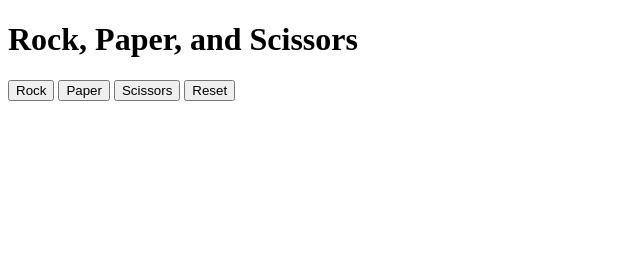
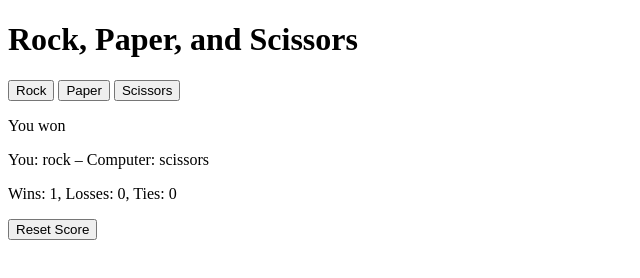
Before and after one commit to KingsleyUdegbunam/JavascriptProjects, a plain HTML site: page rock-paper-scissors/index.html in a window 1280 px wide. Both pictures are taken after a click on the button "Rock". Shown: the whole page, without its empty margins (0-640 px from the left). Drawn offline with Linux system fonts and the light colour scheme.

Commit message:
modified rock. paper. scissors game to display results on page

```diff
--- a/rock-paper-scissors/index.html
+++ b/rock-paper-scissors/index.html
@@ -22,13 +22,20 @@
     Scissors
   </button>
 
+  <p class="js-result"></p>
+  <p class="js-move-record"></p>
+  <p class="js-score"></p>
+
   <button onclick="
-  score.wins = 0;
-  score.losses = 0;
-  score.ties = 0;
-  localStorage.removeItem('score');
+    score.wins = 0;
+    score.losses = 0;
+    score.ties = 0;
+    localStorage.removeItem('score');
 
-  ">Reset</button>
+    updateScore();
+  ">
+    Reset Score
+  </button>
 
 
   <script>
@@ -39,7 +46,13 @@
       ties: 0
     };
 
-    // console.log(score);
+    updateScore();
+
+    function updateScore() {
+      const scoreElement = document.querySelector('.js-score');
+      scoreElement.innerHTML = `Wins: ${score.wins}, Losses: ${score.losses}, Ties: ${score.ties}`;
+    }
+
 
     function pickComputerMove() {
       const generateRandom = Math.random();
@@ -112,9 +125,11 @@
       // save score to localStorage for better saving
       localStorage.setItem('score', JSON.stringify(score));
 
+      //manipulating the created p element in the body element to display gameplay
+      document.querySelector('.js-result').innerHTML = result;
+      document.querySelector('.js-move-record').innerHTML = `You: ${playerMove} &ndash; Computer: ${computerMove}`;
+      updateScore();
 
-
-      alert(`You picked ${playerMove}. Computer picked ${computerMove}. ${result}\nWins: ${score.wins}, Losses: ${score.losses}, Ties: ${score.ties}.`);
     }
   </script>
 
```
